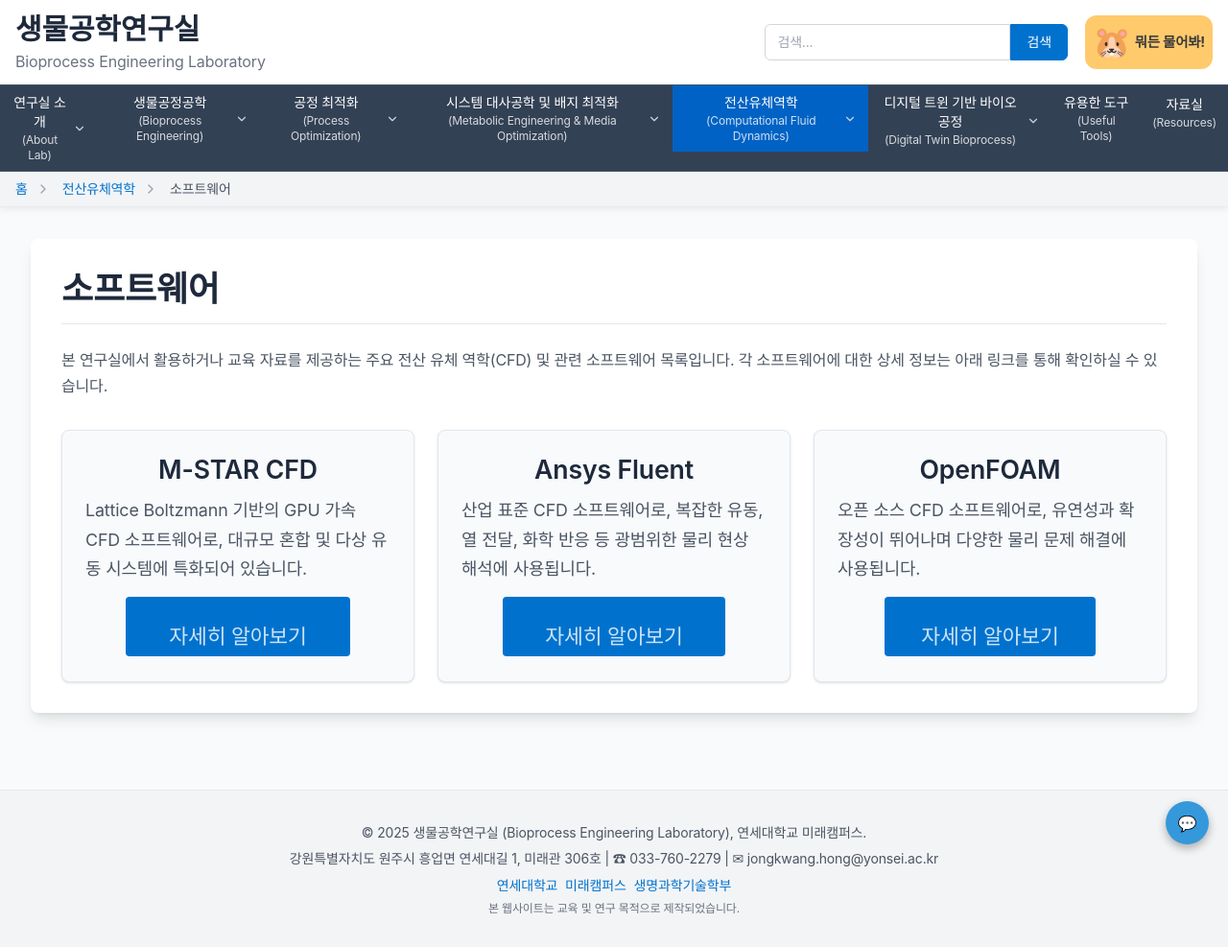
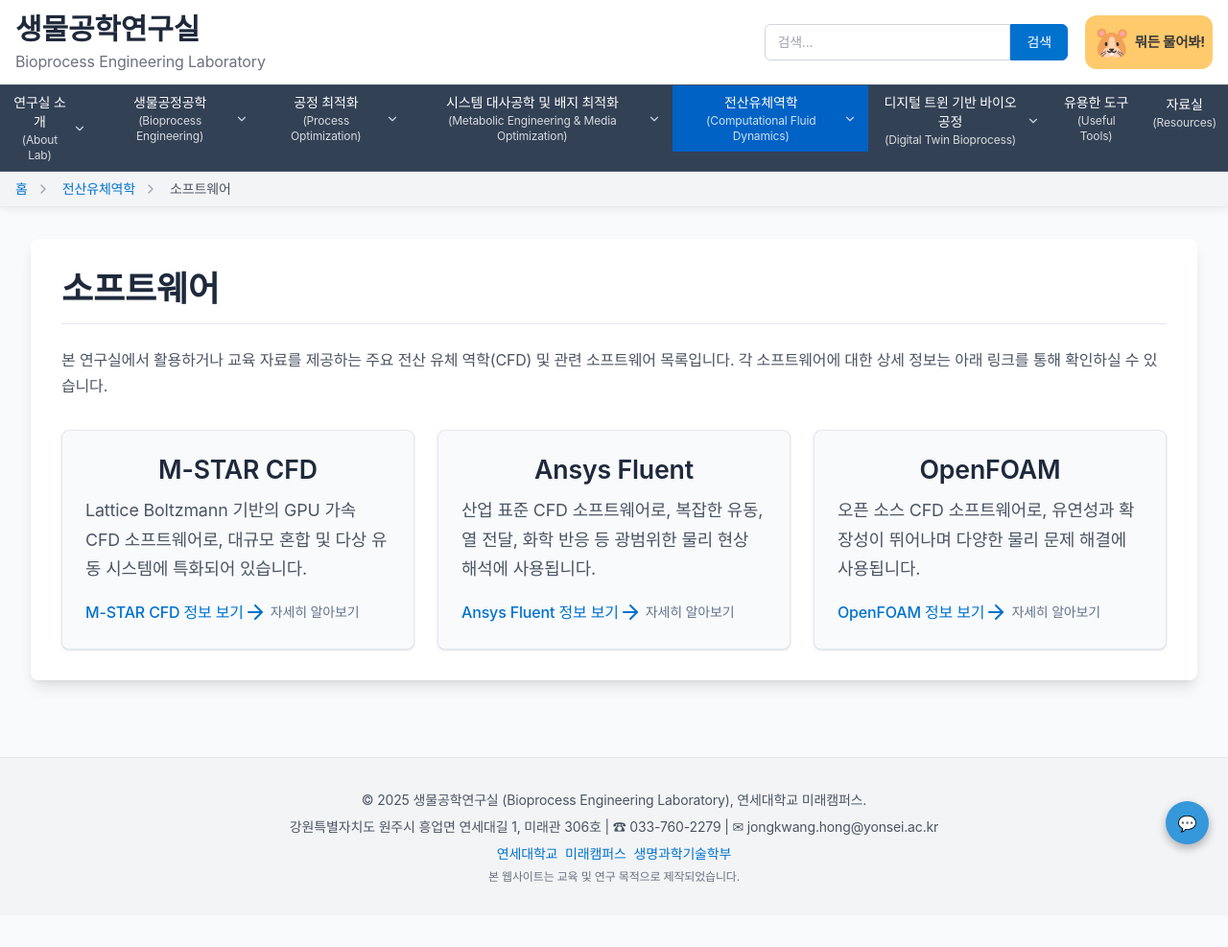
Before and after one commit to ProYJ92/BPE-Lab_CFD, a Jekyll site: the page software_index.html, which Jekyll copies as it is, in a window 1280 px wide. Shown: the whole page at 96% size. Built offline with Jekyll 4.4.1, drawn with Linux system fonts in a browser that asks for light colours; nearby versions of some CDN libraries; some web fonts are replaced; after the commit the page ends 954 px from its top, so only the background shows below that.

Commit message:
Replace software info buttons with inline links

```diff
--- a/software_index.html
+++ b/software_index.html
@@ -52,25 +52,28 @@
                     <div class="software-card bg-slate-50 p-6 rounded-lg shadow hover:shadow-lg transition-shadow duration-300 ease-in-out flex flex-col border border-slate-200 hover:border-purple-500">
                         <h2 class="software-card-title text-2xl font-semibold mb-3 text-purple-700">M-STAR CFD</h2>
                         <p class="software-description text-gray-600 mb-4 flex-grow">Lattice Boltzmann 기반의 GPU 가속 CFD 소프트웨어로, 대규모 혼합 및 다상 유동 시스템에 특화되어 있습니다.</p>
-                        <a href="mstar_cfd_main.html" class="software-index-btn bg-[#0072CE] text-white px-4 py-2 rounded hover:bg-[#004A99] transition-colors mt-auto font-medium">
-                            M-STAR CFD 정보 보기 &raquo;
-                            <span class="learn-more-text block mt-1 text-white/80">자세히 알아보기</span>
+                        <a href="mstar_cfd_main.html" class="software-link mt-auto">
+                            M-STAR CFD 정보 보기
+                            <i data-lucide="arrow-right"></i>
+                            <span class="learn-more-text">자세히 알아보기</span>
                         </a>
                     </div>
                     <div class="software-card bg-slate-50 p-6 rounded-lg shadow hover:shadow-lg transition-shadow duration-300 ease-in-out flex flex-col border border-slate-200 hover:border-sky-500">
                         <h2 class="software-card-title text-2xl font-semibold mb-3 text-sky-700">Ansys Fluent</h2>
                         <p class="software-description text-gray-600 mb-4 flex-grow">산업 표준 CFD 소프트웨어로, 복잡한 유동, 열 전달, 화학 반응 등 광범위한 물리 현상 해석에 사용됩니다.</p>
-                        <a href="ansys_fluent_main.html" class="software-index-btn bg-[#0072CE] text-white px-4 py-2 rounded hover:bg-[#004A99] transition-colors mt-auto font-medium">
-                            Ansys Fluent 정보 보기 &raquo;
-                            <span class="learn-more-text block mt-1 text-white/80">자세히 알아보기</span>
+                        <a href="ansys_fluent_main.html" class="software-link mt-auto">
+                            Ansys Fluent 정보 보기
+                            <i data-lucide="arrow-right"></i>
+                            <span class="learn-more-text">자세히 알아보기</span>
                         </a>
                     </div>
                     <div class="software-card bg-slate-50 p-6 rounded-lg shadow hover:shadow-lg transition-shadow duration-300 ease-in-out flex flex-col border border-slate-200 hover:border-green-500">
                         <h2 class="software-card-title text-2xl font-semibold mb-3 text-green-700">OpenFOAM</h2>
                         <p class="software-description text-gray-600 mb-4 flex-grow">오픈 소스 CFD 소프트웨어로, 유연성과 확장성이 뛰어나며 다양한 물리 문제 해결에 사용됩니다.</p>
-                        <a href="openfoam_main.html" class="software-index-btn bg-[#0072CE] text-white px-4 py-2 rounded hover:bg-[#004A99] transition-colors mt-auto font-medium">
-                            OpenFOAM 정보 보기 &raquo;
-                            <span class="learn-more-text block mt-1 text-white/80">자세히 알아보기</span>
+                        <a href="openfoam_main.html" class="software-link mt-auto">
+                            OpenFOAM 정보 보기
+                            <i data-lucide="arrow-right"></i>
+                            <span class="learn-more-text">자세히 알아보기</span>
                         </a>
                     </div>
                 </div>
--- a/style.css
+++ b/style.css
@@ -814,6 +814,28 @@
 }
 /* === software-card|UI_TWEAK_END === */
 
+/* Inline text link style for software cards */
+.software-card .software-link {
+  display: inline-flex;
+  align-items: center;
+  font-weight: 500;
+  color: #0072CE;
+  transition: color 0.15s ease-in-out;
+}
+.software-card .software-link:hover {
+  color: #004A99;
+}
+.software-card .software-link i {
+  margin-left: 0.25rem;
+  width: 1rem;
+  height: 1rem;
+}
+.software-card .software-link .learn-more-text {
+  margin-left: 0.25rem;
+  font-size: 0.875rem;
+  color: #64748b;
+}
+
 /* Larger text for the "자세히 알아보기" span inside software buttons */
 .learn-more-text {
   font-size: 1.2em;
```
